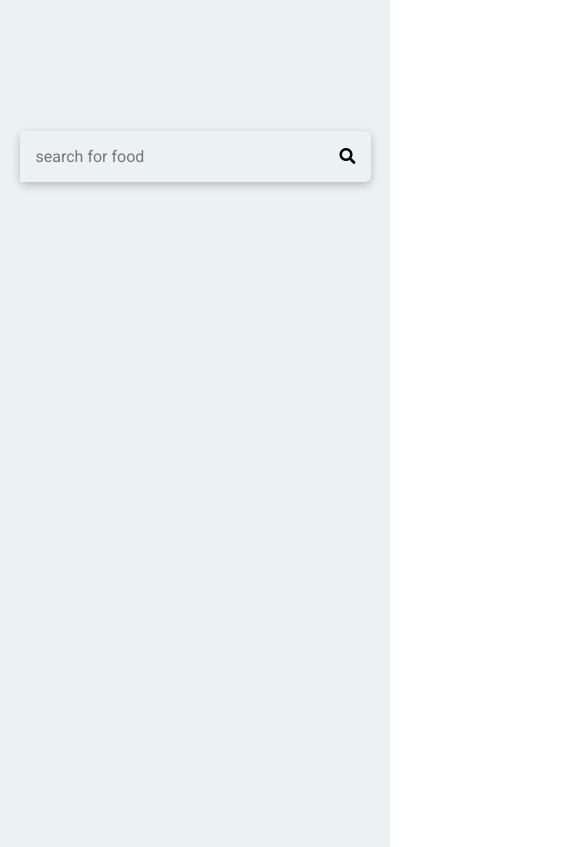
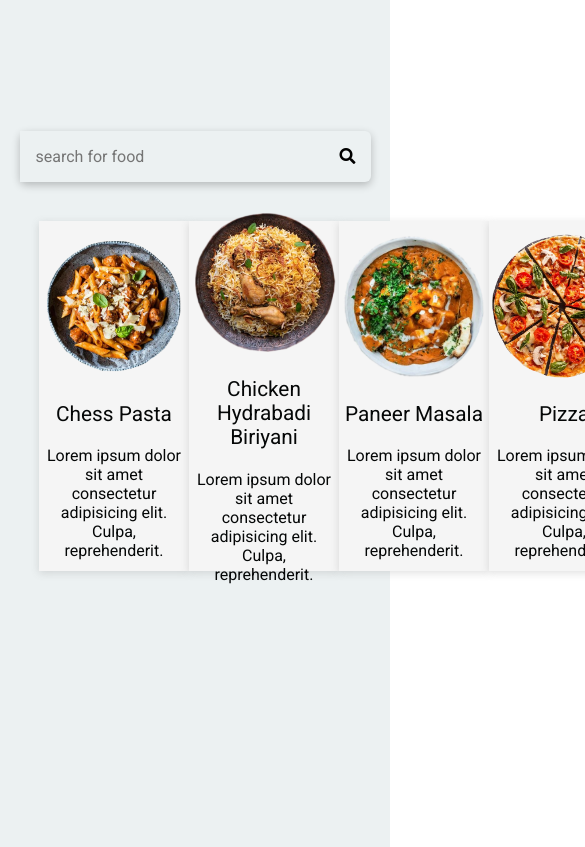
Before and after one commit to Manish9479/Restaurant-App, a plain HTML site: page index.html in a window 390 px wide. Shown: the part 2264-3111 px from the top of the page, 585 px wide, since content can reach past the window. Drawn offline with Linux system fonts and the light colour scheme.

Commit message:
menu cards without responsive version

```diff
--- a/index.html
+++ b/index.html
@@ -126,6 +126,42 @@
                     <input type="text" placeholder="search for food" class="search">
                     <i class="fas fa-search"></i>
                 </div>
+
+                <!-- menu cards -->
+                <div class="menu_cards">
+                    <div class="cards">
+                        <img src="./IMG/Image/menu-img/chess pasta.png" alt="chess pasta" srcset="">
+                        <div class="card_info">
+                            <p>Chess Pasta</p>
+                            <p>Lorem ipsum dolor sit amet consectetur adipisicing elit. Culpa, reprehenderit.</p>
+                        </div>
+                    </div>
+
+                    <div class="cards">
+                        <img src="./IMG/Image/menu-img/chicken hydrabadi biriyani.png" alt="chess pasta" srcset="">
+                        <div class="card_info">
+                            <p>Chicken Hydrabadi Biriyani</p>
+                            <p>Lorem ipsum dolor sit amet consectetur adipisicing elit. Culpa, reprehenderit.</p>
+                        </div>
+                    </div>
+
+
+                    <div class="cards">
+                        <img src="./IMG/Image/menu-img/paneer masala.png" alt="chess pasta" srcset="">
+                        <div class="card_info">
+                            <p>Paneer Masala</p>
+                            <p>Lorem ipsum dolor sit amet consectetur adipisicing elit. Culpa, reprehenderit.</p>
+                        </div>
+                    </div>
+
+                    <div class="cards">
+                        <img src="./IMG/Image/menu-img/pizza.png" alt="chess pasta" srcset="">
+                        <div class="card_info">
+                            <p>Pizza</p>
+                            <p>Lorem ipsum dolor sit amet consectetur adipisicing elit. Culpa, reprehenderit.</p>
+                        </div>
+                    </div>
+                </div>
             </div>
         </section>
 
--- a/style.css
+++ b/style.css
@@ -342,6 +342,41 @@
 }
 
 
+/* Menu cards */
+.menu__container .menu_cards{
+    width: 100%;
+    height: 100%;
+    padding: 10% 10% 0 10%;
+    display: flex;
+    justify-content: space-between;
+}
+.menu__container .menu_cards .cards{
+    width: 240px;
+    height: 350px;
+    display: flex;
+    flex-direction: column;
+    align-items: center;
+    justify-content: center;
+    background-color: var(--cards);
+    box-shadow: rgba(99, 99, 99, 0.2) 0px 2px 8px 0px;
+}
+.menu_cards .cards img{
+    width: 150px;
+    height: 150px;
+}
+.menu_cards .cards .card_info{
+    text-align: center;
+    font-family: 'Roboto',sans-serif;
+    color: var(--secondary-color);
+}
+.menu_cards .cards .card_info p:first-child{
+    font-size: 1.3rem;
+    margin: 1em 0;
+}
+.menu_cards .cards .card_info p:last-child{
+    padding: 0 5%;
+}
+
 
 /* Media queries */
 
```
Also changed, not shown: IMG/Image/menu-img/chess pasta.png (added), IMG/Image/menu-img/chicken hydrabadi biriyani.png (added), IMG/Image/menu-img/paneer masala.png (added), IMG/Image/menu-img/pizza.png (added).
